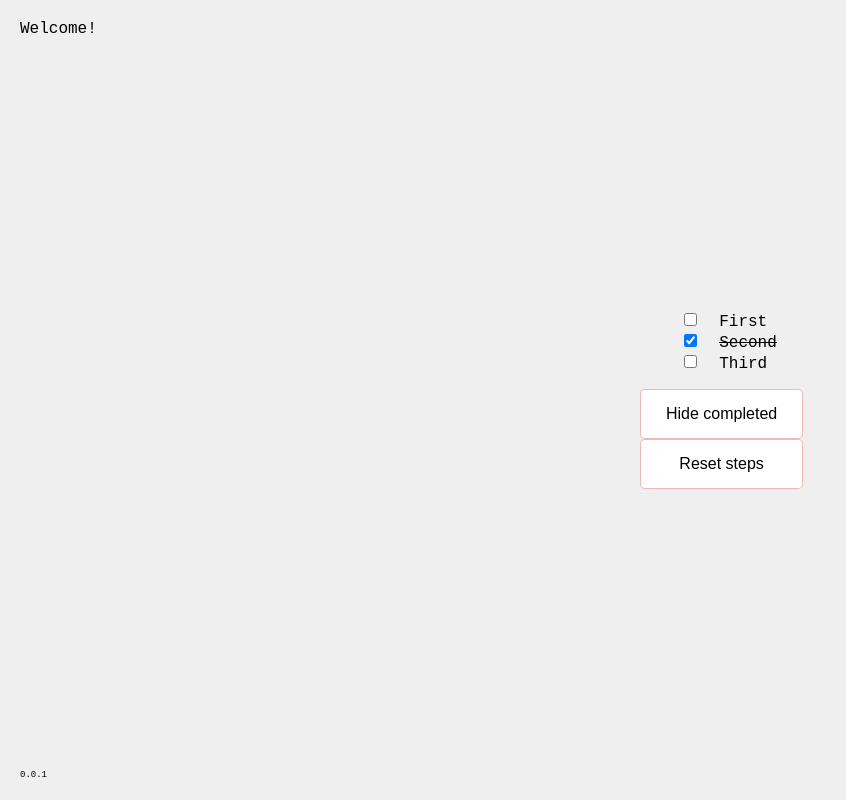
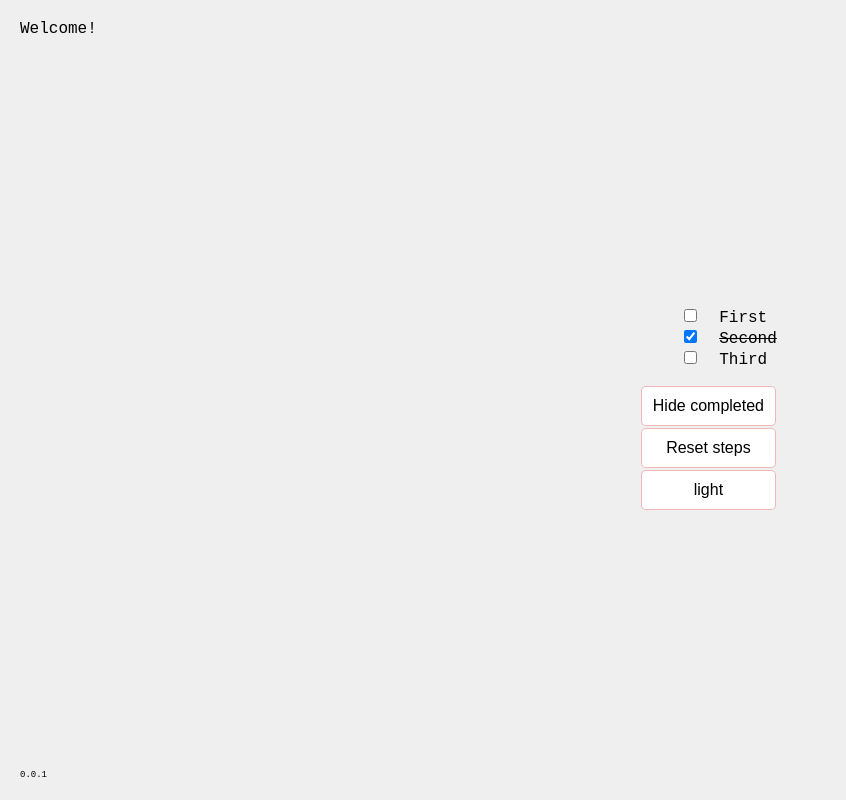
Before and after one commit to sullivant/rosary, a Vue app: page / in a window 1280 px wide. Shown: the whole page, without its empty margins (0-846 px from the left). Built offline with nearby package versions, Linux system fonts and the light colour scheme.

Commit message:
dark mode tinkering.

```diff
--- a/src/App.vue
+++ b/src/App.vue
@@ -2,6 +2,11 @@
 import { ref, computed } from 'vue'
 import { version } from '../package.json'
 import Step from './components/Step.vue'
+
+import { useDark, useToggle } from '@vueuse/core'
+
+const isDark = useDark({selector: "body"})
+const toggleDark = useToggle(isDark);
 
 let stepId = 0 // ID for each step in the rosary
 
@@ -41,17 +46,17 @@ function toggleHideCompleted() {
   <br />
   <button @click="resetSteps()">Reset steps</button>
   <br />
+  <button @click="toggleDark()">
+    {{ isDark ? 'dark' : 'light' }}
+  </button>
 </template>
 
 <style>
-.title {
-  color: cadetblue;
-}
 .logo {
   position: fixed;
   top: 20px;
   left: 20px;
-  color: #000;
+  /* color: #000; */
   display: flex;
   place-items: center;
 }
@@ -60,7 +65,7 @@ function toggleHideCompleted() {
   bottom: 20px;
   left: 20px;
   font-size: xx-small;
-  color: #000;
+  /* color: #000; */
   display: flex;
   place-items: center;
 }
--- a/src/assets/main.css
+++ b/src/assets/main.css
@@ -8,6 +8,10 @@
   padding: 0 2rem;
 }
 
+.dark {
+  background: #16171d;
+  color: #ffffffe4;
+}
 
 body {
   display: flex;
@@ -21,14 +25,14 @@ body {
   font-family: IBM Plex Mono, monospace;
 }
 
-
 button {
   background: none;
   border: none;
   border: 1px solid rgba(209, 21, 21, 0.3);
   background-color: #fff;
-  padding: 15px 25px;
+  padding: 10px 10px;
   cursor: pointer;
   border-radius: 5px;
   font-size: 16px;
+  margin: 1px;
 }
```
Also changed, not shown: 1 other file (tests, documents, lock files or other folders).
